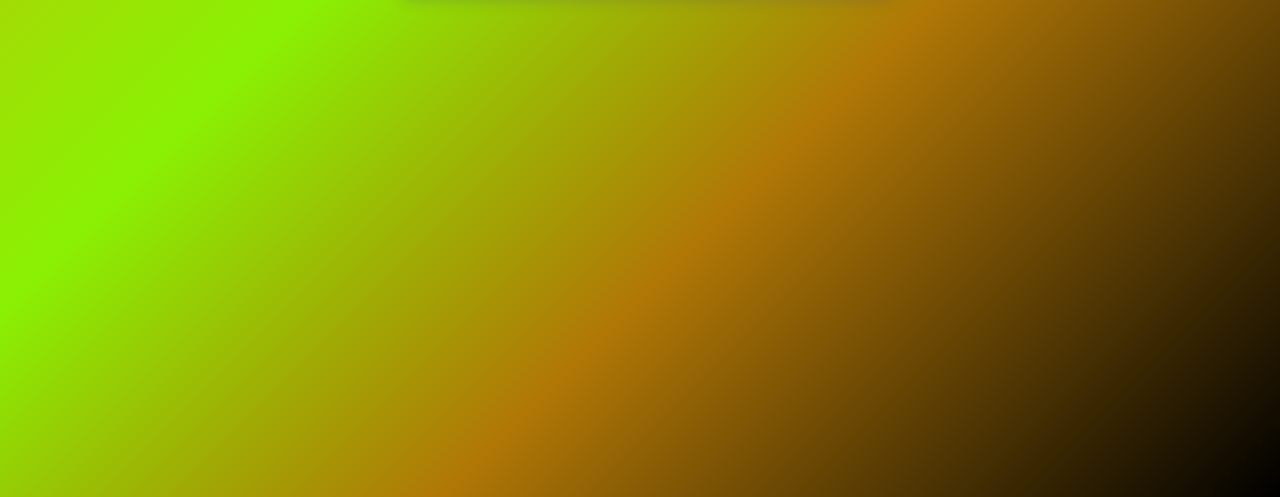
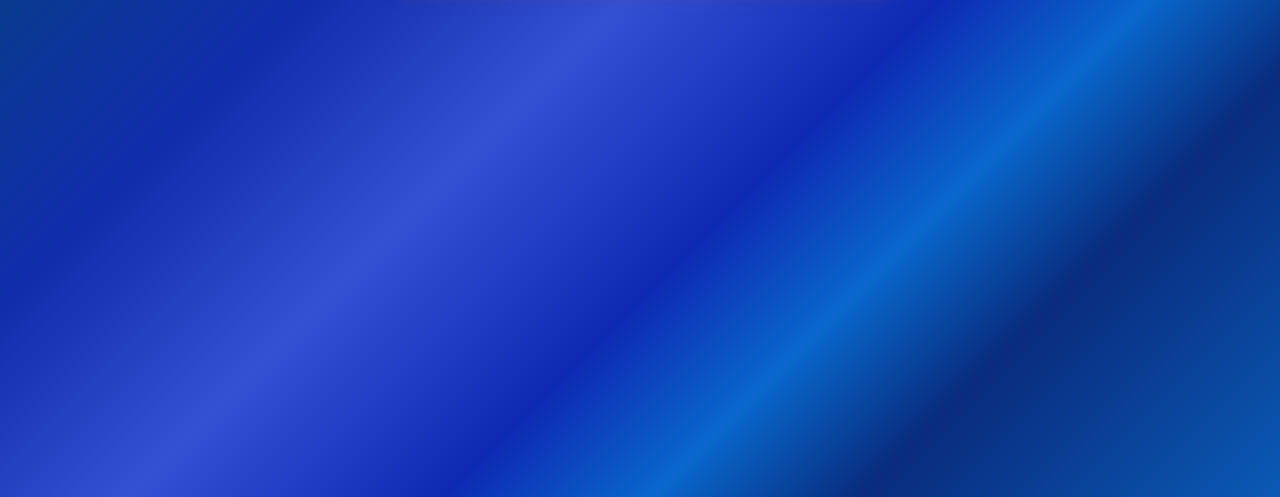
Before and after one commit to generalNada/theWordWind, a plain HTML site: page index.html in a window 1280 px wide. Shown: the part 319-816 px from the top of the page. Drawn offline with Linux system fonts and the light colour scheme.

Commit message:
Flute Day and nothing much

```diff
--- a/world.css
+++ b/world.css
@@ -1,10 +1,14 @@
 body {
   background: linear-gradient(
     135deg,
-    rgb(189, 198, 7) 0%,
-    rgb(138, 241, 3) 30%,
-    rgb(176, 119, 6) 60%,
-    rgb(0, 0, 0) 100%
+    rgb(53, 81, 208) 0%,
+    rgb(9, 58, 142) 15%,
+    rgb(17, 45, 172) 30%,
+    rgb(52, 81, 212) 45%,
+    rgb(14, 42, 179) 60%,
+    rgb(9, 103, 204) 70%,
+    rgb(9, 44, 126) 80%,
+    rgb(10, 90, 181) 100%
   );
   min-height: 100vh;
   padding: 20px;
```
Also changed, not shown: world.js (+33 -0 lines).
